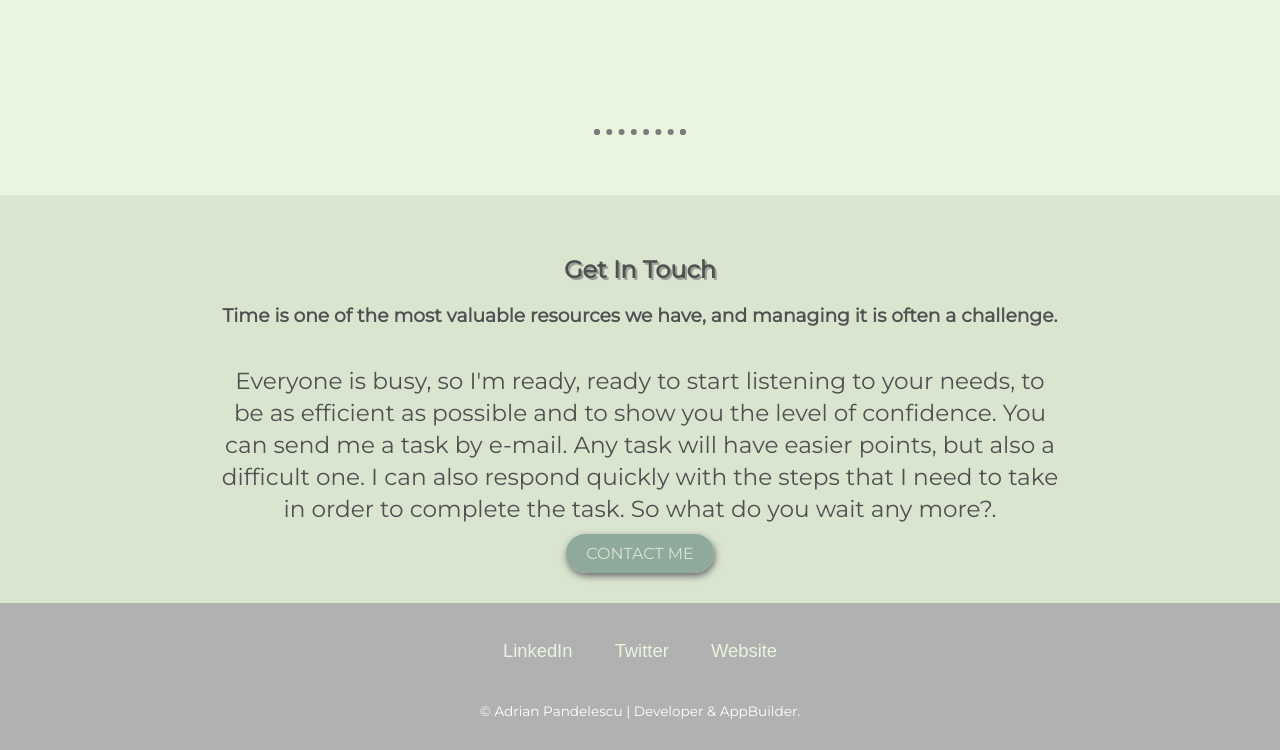
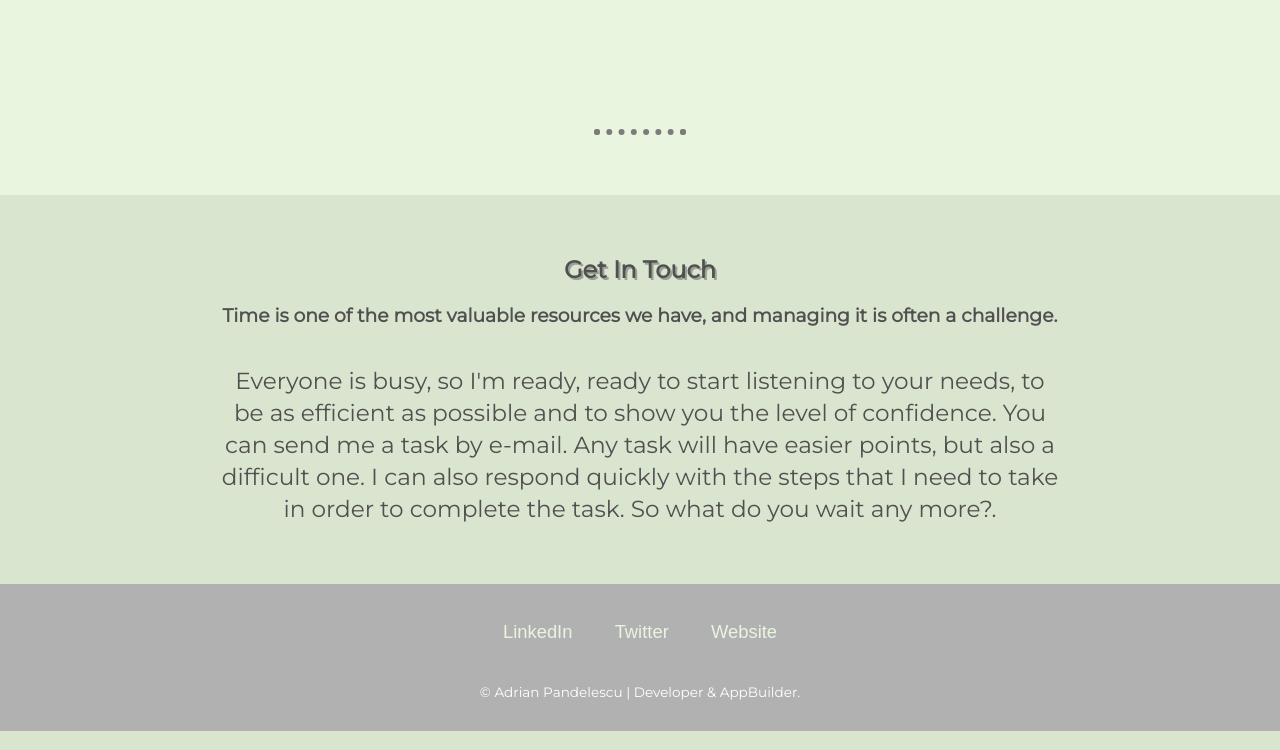
Before and after one commit to centralpoint404/mycv, a plain HTML site: page index.html in a window 1280 px wide. Shown: the part 1753-2503 px from the top of the page. Drawn offline with Linux system fonts and the light colour scheme.

Commit message:
Update index.html

```diff
--- a/index.html
+++ b/index.html
@@ -49,7 +49,6 @@
                 <h3>Time is one of the most valuable resources we have, and managing it is often a challenge.</h3>
                 <p id="p_contact_me">Everyone is busy, so I'm ready, ready to start listening to your needs, to be as efficient as possible and to show you the level of confidence. You can send me a task by e-mail. Any task will have easier points, but also a difficult one.
                     I can also respond quickly with the steps that I need to take in order to complete the task. So what do you wait any more?.</p>
-                <a class="btn" href="mailto:centralpoint404@email.com">CONTACT ME</a>
             </div>
         </div>
     </div>
```
